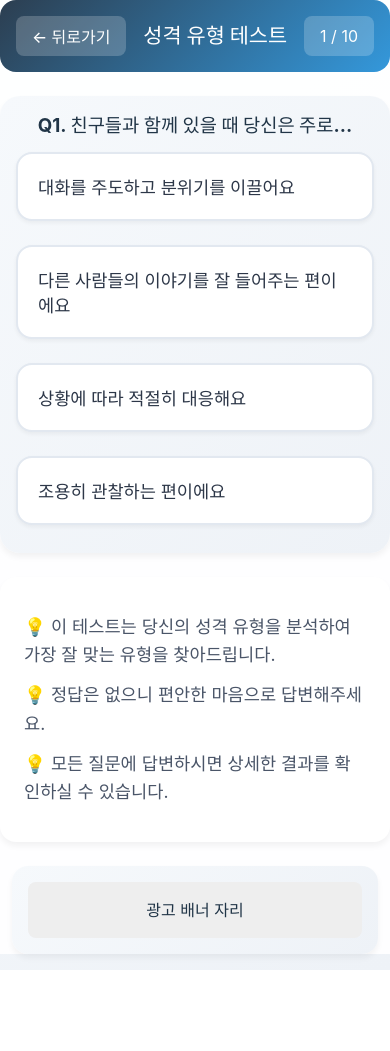
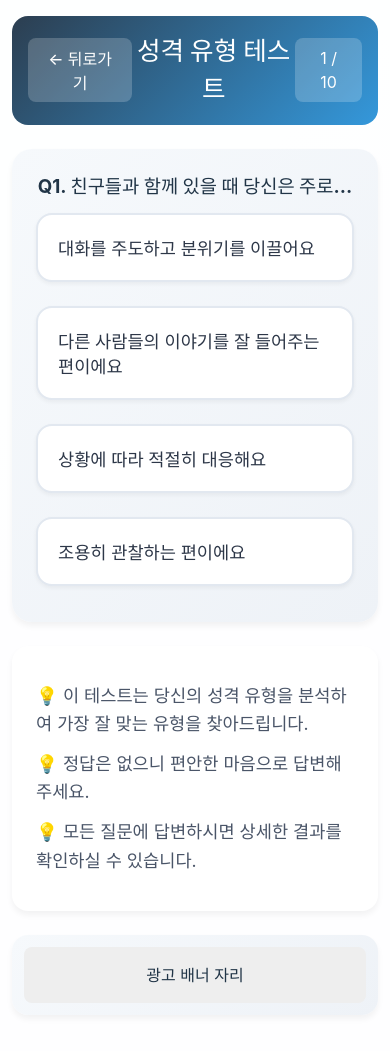
Before and after one commit to qlsl1198/fortune, a React (Vite) app: page /test in a window 390 px wide. Before the commit the page ends 970 px from the top, so only its background shows below. Built offline with nearby package versions, Linux system fonts and the light colour scheme.

Commit message:
Update: 모바일 레이아웃 개선

```diff
--- a/src/App.css
+++ b/src/App.css
@@ -13,7 +13,7 @@
 .main-container {
   max-width: 100%;
   margin: 0;
-  padding: 0;
+  padding: 24px 12px;
   background: rgba(255, 255, 255, 0.95);
   border-radius: 0;
   box-shadow: none;
@@ -23,7 +23,7 @@
 }
 
 .hero-section {
-  margin: 0;
+  margin-bottom: 32px;
   padding: 24px;
   background: linear-gradient(135deg, #f6f9fc 0%, #eef2f7 100%);
   border-radius: 20px;
@@ -50,7 +50,7 @@
 .stats {
   display: flex;
   justify-content: space-around;
-  margin: 0;
+  margin: 24px 0;
   padding: 20px;
   background: linear-gradient(135deg, #f6f9fc 0%, #eef2f7 100%);
   border-radius: 16px;
@@ -87,7 +87,7 @@
 .features {
   display: flex;
   justify-content: space-around;
-  margin: 0;
+  margin: 24px 0;
   padding: 20px;
   background: linear-gradient(135deg, #f6f9fc 0%, #eef2f7 100%);
   border-radius: 16px;
@@ -125,11 +125,7 @@
   display: flex;
   flex-direction: column;
   gap: 16px;
-  margin: 0;
-  padding: 20px;
-  background: linear-gradient(135deg, #f6f9fc 0%, #eef2f7 100%);
-  border-radius: 16px;
-  box-shadow: 0 4px 6px rgba(0, 0, 0, 0.05);
+  margin: 24px 0;
 }
 
 .start-button button {
@@ -177,7 +173,7 @@
 }
 
 .ad-banner {
-  margin: 0;
+  margin: 32px 0;
   padding: 20px;
   background: linear-gradient(135deg, #f6f9fc 0%, #eef2f7 100%);
   border-radius: 16px;
@@ -185,11 +181,9 @@
 }
 
 .footer {
-  margin: 0;
-  padding: 20px;
-  background: linear-gradient(135deg, #f6f9fc 0%, #eef2f7 100%);
-  border-radius: 16px;
-  box-shadow: 0 4px 6px rgba(0, 0, 0, 0.05);
+  margin-top: 32px;
+  padding-top: 24px;
+  border-top: 1px solid #e2e8f0;
 }
 
 .footer p {
@@ -443,70 +437,34 @@
 @media (max-width: 480px) {
   .main-container {
     margin: 0;
-    padding: 0;
+    padding: 16px 12px;
     border-radius: 0;
     min-height: 100vh;
     width: 100%;
   }
 
-  .hero-section,
-  .stats,
-  .features,
-  .menu-buttons,
-  .ad-banner,
-  .footer {
-    margin: 16px 12px;
-    padding: 16px;
-    border-radius: 16px;
-  }
-
   .hero-section {
     margin-bottom: 20px;
-  }
-
-  .subtitle {
-    font-size: 1rem;
-    margin-bottom: 16px;
+    padding: 16px;
   }
 
   .stats {
     flex-direction: column;
     gap: 12px;
-  }
-
-  .stat-item {
-    width: 100%;
-    padding: 8px;
-  }
-
-  .stat-number {
-    font-size: 1.4rem;
-  }
-
-  .stat-label {
-    font-size: 0.9rem;
+    margin: 16px 0;
+    padding: 12px;
   }
 
   .features {
     flex-direction: column;
     gap: 12px;
-  }
-
-  .feature-item {
-    width: 100%;
+    margin: 16px 0;
     padding: 12px;
-  }
-
-  .feature-icon {
-    font-size: 1.5rem;
-  }
-
-  .feature-text {
-    font-size: 0.9rem;
   }
 
   .menu-buttons {
     gap: 12px;
+    margin: 16px 0;
   }
 
   .menu-buttons button {
@@ -519,22 +477,14 @@
     padding: 14px;
   }
 
-  .test-header h2 {
-    font-size: 1.3rem;
+  .ad-banner {
+    margin: 20px 0;
+    padding: 12px;
   }
 
-  .test-container,
-  .result-container {
-    padding: 16px;
-  }
-
-  .share-buttons {
-    flex-direction: column;
-  }
-
-  .share-button,
-  .retry-button {
-    width: 100%;
+  .footer {
+    margin-top: 20px;
+    padding-top: 16px;
   }
 
   .footer p {
```
Also changed, not shown: 1 other file (tests, documents, lock files or other folders).
